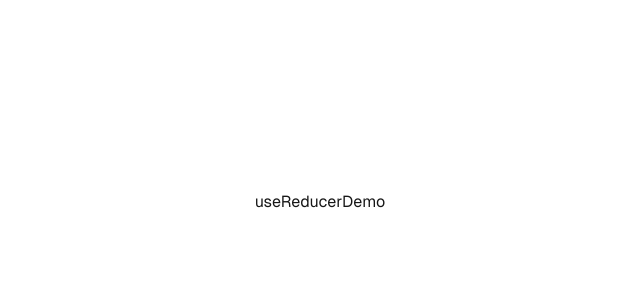
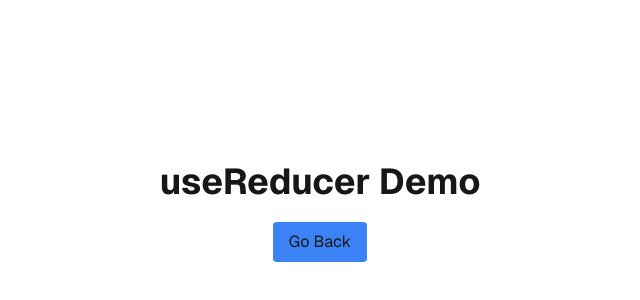
Before and after one commit to AvrilMaleham/react_hooks, a Next.js app: page /useReducer in a window 1280 px wide. Shown: the part 198-498 px from the top of the page, without its empty margins (320-960 px from the left). Built offline with nearby package versions, Linux system fonts and the light colour scheme.

Commit message:
style: add styling template with back button to all pages

```diff
--- a/src/app/useCustom/page.tsx
+++ b/src/app/useCustom/page.tsx
@@ -1,9 +1,11 @@
+"use client";
+import BackButton from "@/components/backButton";
+
 export default function useCustomDemo() {
   return (
-    <div className="grid grid-rows-[20px_1fr_20px] items-center justify-items-center min-h-screen p-8 pb-20 gap-16 sm:p-20 font-[family-name:var(--font-geist-sans)]">
-      <main className="flex flex-col gap-8 row-start-2 items-center sm:items-start">
-        useCustomDemo
-      </main>
+    <div className="flex flex-col items-center justify-center h-screen font-[family-name:var(--font-geist-sans)]">
+      <h1 className="text-4xl font-bold m-5">useCustom Demo</h1>
+      <BackButton />
     </div>
   );
 }
--- a/src/app/useEffect/page.tsx
+++ b/src/app/useEffect/page.tsx
@@ -26,7 +26,7 @@ export default function useEffectDemo() {
 
   return (
     <div className="flex flex-col items-center justify-center h-screen font-[family-name:var(--font-geist-sans)]">
-      <h1 className="text-4xl font-bold m-5">useEffectDemo</h1>
+      <h1 className="text-4xl font-bold m-5">useEffect Demo</h1>
 
       <h3 className="text-2xl font-bold m-4">Bitcoin Exchange Rate</h3>
       <label className="text-xl font-bold m-3">
--- a/src/app/useReducer/page.tsx
+++ b/src/app/useReducer/page.tsx
@@ -1,9 +1,11 @@
+"use client";
+import BackButton from "@/components/backButton";
+
 export default function useReducerDemo() {
-    return (
-      <div className="grid grid-rows-[20px_1fr_20px] items-center justify-items-center min-h-screen p-8 pb-20 gap-16 sm:p-20 font-[family-name:var(--font-geist-sans)]">
-        <main className="flex flex-col gap-8 row-start-2 items-center sm:items-start">
-          useReducerDemo
-        </main>
-      </div>
-    );
+  return (
+    <div className="flex flex-col items-center justify-center h-screen font-[family-name:var(--font-geist-sans)]">
+      <h1 className="text-4xl font-bold m-5">useReducer Demo</h1>
+      <BackButton />
+    </div>
+  );
   }
--- a/src/app/useRef/page.tsx
+++ b/src/app/useRef/page.tsx
@@ -1,13 +1,11 @@
-"use client"
+"use client";
 import BackButton from "@/components/backButton";
 
 export default function useRefDemo() {
-    return (
-      <div className="grid grid-rows-[20px_1fr_20px] items-center justify-items-center min-h-screen p-8 pb-20 gap-16 sm:p-20 font-[family-name:var(--font-geist-sans)]">
-        <main className="flex flex-col gap-8 row-start-2 items-center sm:items-start">
-          useRefDemo
-          <BackButton />
-        </main>
-      </div>
-    );
-  }
+  return (
+    <div className="flex flex-col items-center justify-center h-screen font-[family-name:var(--font-geist-sans)]">
+      <h1 className="text-4xl font-bold m-5">useRef Demo</h1>
+      <BackButton />
+    </div>
+  );
+}
```
